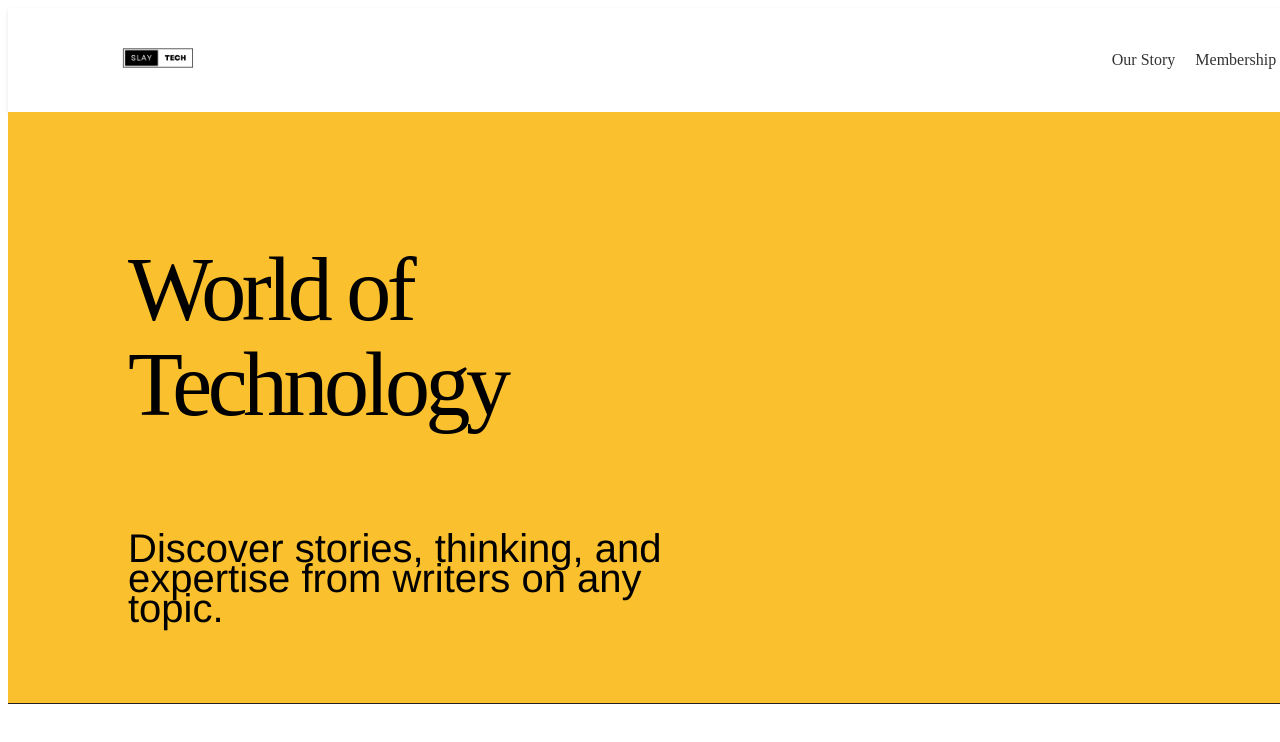
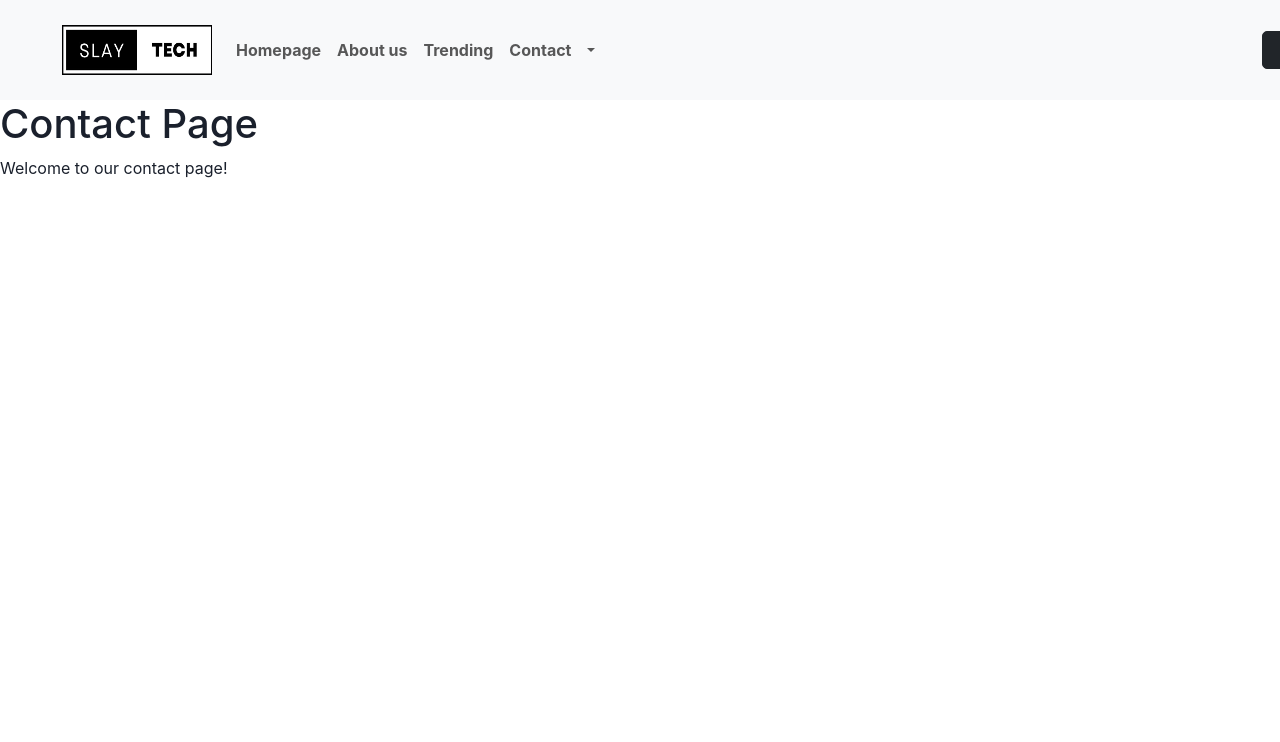
Before and after one commit to huynhnc203/blog-website, a React (Create React App) app in the folder front-end/: page /Contact in a window 1280 px wide. Shown: the top 742 px of the page. Built offline with nearby package versions, Linux system fonts and the light colour scheme.

Commit message:
add navbar and handle routing

```diff
--- a/front-end/package.json
+++ b/front-end/package.json
@@ -9,9 +9,15 @@
     "@testing-library/jest-dom": "^5.17.0",
     "@testing-library/react": "^13.4.0",
     "@testing-library/user-event": "^13.5.0",
+    "bootstrap": "^5.3.3",
     "framer-motion": "^11.1.7",
+    "gapi-script": "^1.2.0",
     "react": "^18.2.0",
+    "react-bootstrap": "^2.10.2",
     "react-dom": "^18.2.0",
+    "react-facebook-login": "^4.1.1",
+    "react-google-login": "^5.2.2",
+    "react-icons": "^5.1.0",
     "react-router-dom": "^6.23.0",
     "react-scripts": "5.0.1",
     "web-vitals": "^2.1.4"
--- a/front-end/src/App.js
+++ b/front-end/src/App.js
@@ -1,11 +1,28 @@
 import React from "react";
+import { BrowserRouter as Router, Route , Routes } from "react-router-dom";
 import Homepage from "./Components/Homepage/Homepage";
+import LoginForm from "./Components/LoginForm/LoginForm";
+import NavBar from "./Components/Homepage/NavBar";
+
+//import cang trang moi vao day
+import AboutUs from './Components/Page/Aboutus';
+import Contact from './Components/Page/Contact';
+import Trending from './Components/Page/Trending';
+
 
 function App() {
   return (
+    <Router>
     <div className="App">
-     <Homepage/>
+      <NavBar/>
+        <Routes>
+            <Route path="/" element={<Homepage/>} />
+            <Route path="/Trending" element={<Trending />} />
+            <Route path="/Contact" element={<Contact />} />
+            <Route path="/Aboutus" element={<AboutUs />} />
+        </Routes>
     </div>
+    </Router>
   );
 }
 
--- a/front-end/src/Components/Homepage/Homepage.jsx
+++ b/front-end/src/Components/Homepage/Homepage.jsx
@@ -1,11 +1,11 @@
 import React from "react";
+import { Outlet } from "react-router-dom";
 import './Homepage.css'
-import NavBar from "./NavBar";
+import LoginForm from "../LoginForm/LoginForm";
 
 const Homepage = () => {
     return(
         <>
-        <NavBar />
         <div>
             <div className="banner">
                 <div style={{paddingLeft: '120px'}}>
--- a/front-end/src/Components/Homepage/NavBar.css
+++ b/front-end/src/Components/Homepage/NavBar.css
@@ -1,38 +1,22 @@
+/* Lề cho thanh điều hướng */
 .navbar {
-    display: flex;
-    justify-content: space-between;
-    align-items: center;
-    padding: 0 100px;
-    background-color: #fff;
-    box-shadow: 0 2px 4px rgba(0, 0, 0, 0.1);
-    transition: all 0.3s ease;
-}
+    padding: 20px 50px;
+  }
 
-.navbar.active {
-    background-color: #f8f8f8;
-}
+  /* Định dạng cho các nút trên thanh điều hướng */
+  .nav-link {
+    font-weight: bold;
+    font-size: 1em;
+    transition: color 0.3s ease-in-out;
+  }
 
-.navbar img {
-    height: 100px;
-    width: auto;
-}
+  /* Hiệu ứng khi di chuột qua các nút */
+  .nav-link:hover {
+    color: lightblue;
+  }
 
-.links-box ul {
-    display: flex;
-    list-style: none;
-    margin: 0;
-    padding: 0;
-}
-
-.links-box ul li {
-    margin-right: 20px;
-    font-size: 16px;
-    font-weight: 500;
-    color: #333;
-    cursor: pointer;
-    transition: color 0.3s ease;
-}
-
-.links-box ul li:hover {
-    color: #007bff;
-}
+  /* Định dạng cho nút Sign in */
+  .btn-dark {
+    width: 120px;
+    border-radius: 5px;
+  }
--- a/front-end/src/Components/Homepage/NavBar.jsx
+++ b/front-end/src/Components/Homepage/NavBar.jsx
@@ -1,36 +1,41 @@
-import React from "react";
-import { useState } from "react";
-import { Button } from "@chakra-ui/button"
-import { Fade } from "@chakra-ui/react";
-import { Link } from "@chakra-ui/react";
-import './NavBar.css'
-const NavBar = () => {
-    const [navbar, setNavbar] = useState(false);
-    const changeBackground = () =>{
-        if(window.scrollY >= 35){
-            setNavbar(true);
-        }
-        else{
-            setNavbar(false);
-        }
-    }
-    window.addEventListener("scroll" , changeBackground)
+import React from 'react';
+import Button from 'react-bootstrap/Button';
+import Container from 'react-bootstrap/Container';
+import Nav from 'react-bootstrap/Nav';
+import Navbar from 'react-bootstrap/Navbar';
+import NavDropdown from 'react-bootstrap/NavDropdown';
+import { Link } from 'react-router-dom';
+import './NavBar.css';
 
-    return(
-        <div style={{paddingLeft:"100px", paddingRight:"100px"}} className = { navbar ? "navbar active" : "navbar" }>
-            <div>
-                 <Link to="/"><img src="logo.png" alt="logo" border="0"/></Link>
-            </div>
+function NavBar() {
+  return (
+    <Navbar expand="lg" className="bg-body-tertiary">
+      <Container fluid>
+        <Navbar.Brand href="#"><img src='logo.png' style={{height : "50px" , width :"150px"}}></img></Navbar.Brand>
+        <Navbar.Toggle aria-controls="navbarScroll" />
+        <Navbar.Collapse id="navbarScroll">
+          <Nav
+            className="me-auto my-2 my-lg-0"
+            style={{ maxHeight: '100px' }}
+            navbarScroll
+          >
+            <Link to="/"  className='nav-link'>Homepage</Link>
+            <Link to="/Aboutus" className='nav-link'>About us</Link>
+            <Link to="/Trending"className='nav-link'>Trending</Link>
+            <Link to="/Contact"className='nav-link'>Contact</Link>
 
-            <div className="links-box">
-                <ul>
-                <li>Our Story</li>
-                <li>Membership</li>
-                <li>Write</li>
-                </ul>
-            </div>
-        </div>
-    )
+            <NavDropdown title="" id="navbarScrollingDropdown">
+              <NavDropdown.Item href="#action3">Notification</NavDropdown.Item>
+              <NavDropdown.Item href="#action4">Story</NavDropdown.Item>
+              <NavDropdown.Divider />
+              <NavDropdown.Item href="#action5">My post</NavDropdown.Item>
+            </NavDropdown>
+          </Nav>
+          <button type="button" class="btn btn-dark btn-rounded" data-mdb-ripple-init>Sign in</button>
+        </Navbar.Collapse>
+      </Container>
+    </Navbar>
+  );
 }
 
-export default NavBar ;
+export default NavBar;
--- /dev/null
+++ b/front-end/src/Components/LoginForm/LoginForm.css
@@ -0,0 +1,35 @@
+form {
+    display: flex;
+    flex-direction: column;
+    width: 300px;
+    margin: 0 auto;
+    padding: 20px;
+    border: 1px solid #ddd;
+    border-radius: 5px;
+    background-color: #f9f9f9;
+}
+
+form div {
+    margin-bottom: 10px;
+}
+
+form label {
+    display: block;
+    margin-bottom: 5px;
+}
+
+form input {
+    width: 100%;
+    padding: 10px;
+    border: 1px solid #ddd;
+    border-radius: 5px;
+}
+
+form button {
+    padding: 10px;
+    border: none;
+    border-radius: 5px;
+    background-color: #007bff;
+    color: #fff;
+    cursor: pointer;
+}
--- /dev/null
+++ b/front-end/src/Components/LoginForm/LoginForm.jsx
@@ -0,0 +1,47 @@
+import React, { useState } from 'react';
+import './LoginForm.css';
+
+const LoginForm = () => {
+    const [username, setUsername] = useState('');
+    const [password, setPassword] = useState('');
+
+    const handleUsernameChange = (e) => {
+        setUsername(e.target.value);
+    };
+
+    const handlePasswordChange = (e) => {
+        setPassword(e.target.value);
+    };
+
+    const handleSubmit = (e) => {
+        e.preventDefault();
+        // in thử
+        console.log(username, password)
+    };
+
+    return (
+        <form onSubmit={handleSubmit}>
+            <div>
+                <label htmlFor="username">Username:</label>
+                <input
+                    type="text"
+                    id="username"
+                    value={username}
+                    onChange={handleUsernameChange}
+                />
+            </div>
+            <div>
+                <label htmlFor="password">Password:</label>
+                <input
+                    type="password"
+                    id="password"
+                    value={password}
+                    onChange={handlePasswordChange}
+                />
+            </div>
+            <button type="submit">Sign in</button>
+        </form>
+    );
+};
+
+export default LoginForm;
--- /dev/null
+++ b/front-end/src/Components/Page/Aboutus.jsx
@@ -0,0 +1,13 @@
+import React from 'react';
+
+const AboutUs = () => {
+    return (
+        <div>
+            <h1>About Us</h1>
+            <p>Welcome to our website! We are a team of passionate individuals dedicated to sharing our knowledge and experiences with you.</p>
+            <p>Feel free to explore our website and learn more about what we do.</p>
+        </div>
+    );
+};
+
+export default AboutUs
--- /dev/null
+++ b/front-end/src/Components/Page/Contact.jsx
@@ -0,0 +1,13 @@
+import React from 'react';
+
+const Contact = () => {
+    return (
+        <div>
+            <h1>Contact Page</h1>
+            <p>Welcome to our contact page!</p>
+            {/* Add your contact form or any other content here */}
+        </div>
+    );
+};
+
+export default Contact
--- /dev/null
+++ b/front-end/src/Components/Page/Trending.jsx
@@ -0,0 +1,11 @@
+import React from 'react';
+
+const Trending = () => {
+    return (
+        <div>
+            <h1>Trending Page</h1>
+        </div>
+    );
+};
+
+export default Trending;
--- a/front-end/src/index.js
+++ b/front-end/src/index.js
@@ -1,10 +1,16 @@
 import React from 'react';
 import ReactDOM from 'react-dom/client';
+import 'bootstrap/dist/css/bootstrap.min.css';
+import { ChakraProvider } from '@chakra-ui/react';
+
 import App from './App';
+import { BrowserRouter } from 'react-router-dom';
 
 const root = ReactDOM.createRoot(document.getElementById('root'));
 root.render(
   <React.StrictMode>
-    <App />
+        <ChakraProvider>
+            <App />
+        </ChakraProvider>
   </React.StrictMode>
 );
```
Also changed, not shown: front-end/public/logo.png, 1 other file (tests, documents, lock files or other folders).
